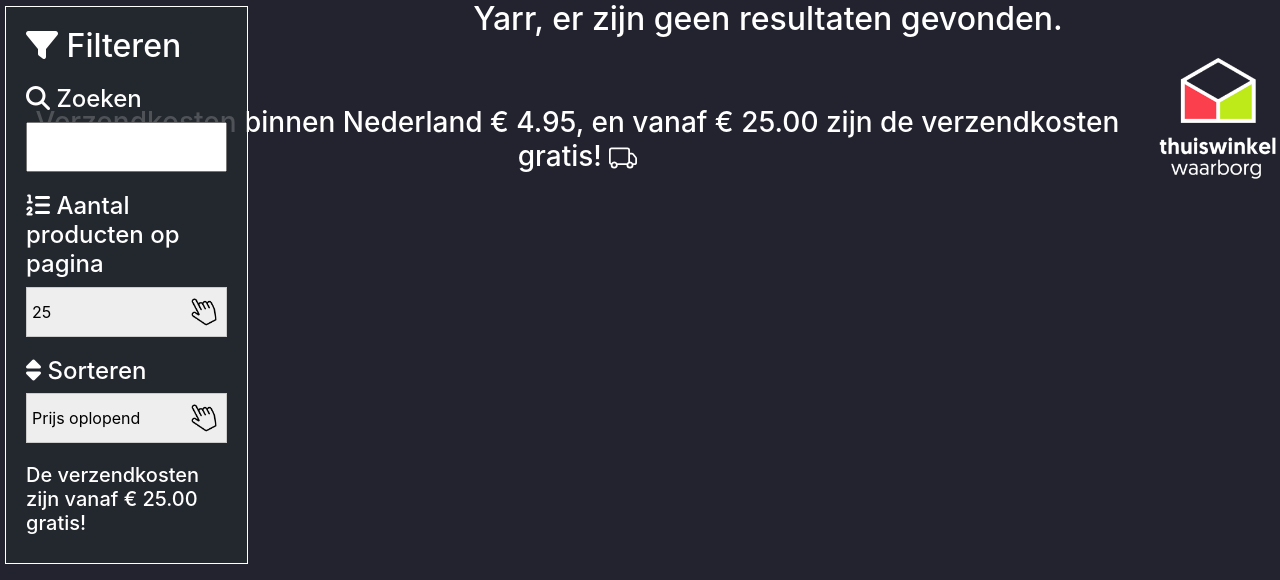
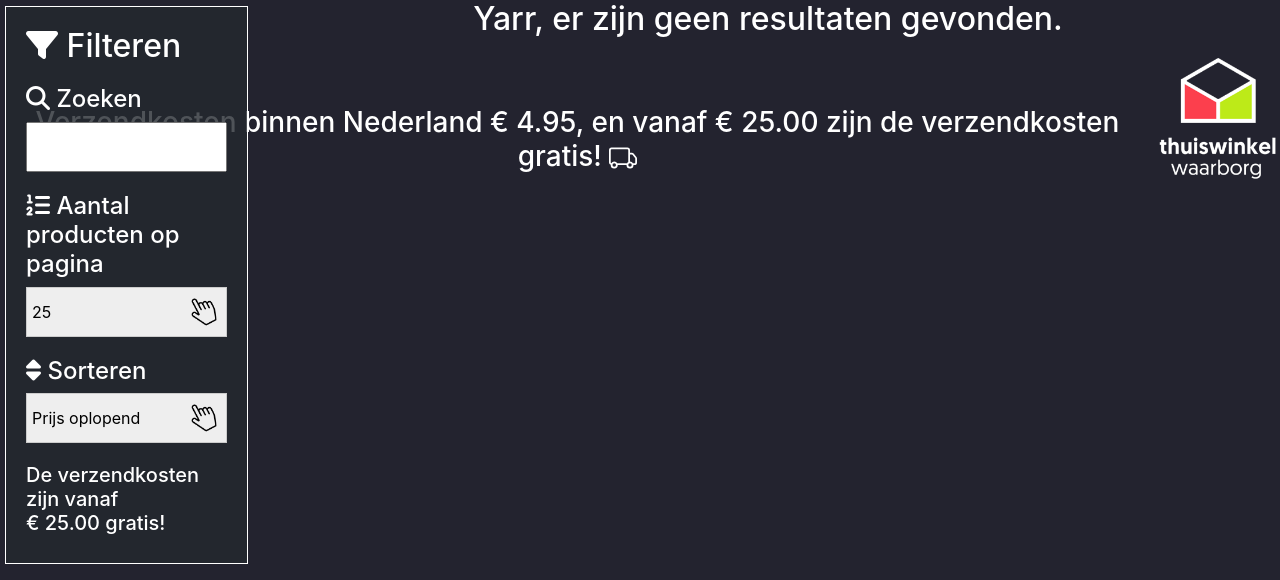
Before and after one commit to kelkesjoose/NerdyGadgets, a PHP site: page /browse.php in a window 1280 px wide. Shown: the part 220-800 px from the top of the page. Run offline with PHP 8.4, Linux system fonts and the light colour scheme; data that the repository does not hold is empty; some libraries are stand-ins or nearby versions; some web fonts are replaced.

Commit message:
filter in browse aan gepast

```diff
--- a/browse.php
+++ b/browse.php
@@ -219,7 +219,7 @@ if(isset($_POST["submit"])){
                 } ?>>Naam aflopend
                 </option>
             </select>
-            <h5 class="FilterTopMargin">De verzendkosten zijn vanaf € 25.00 gratis!</h5>
+            <h5 class="FilterTopMargin">De verzendkosten zijn vanaf <br>€ 25.00 gratis!</h5>
     </form>
 </div>
 </div>
```
